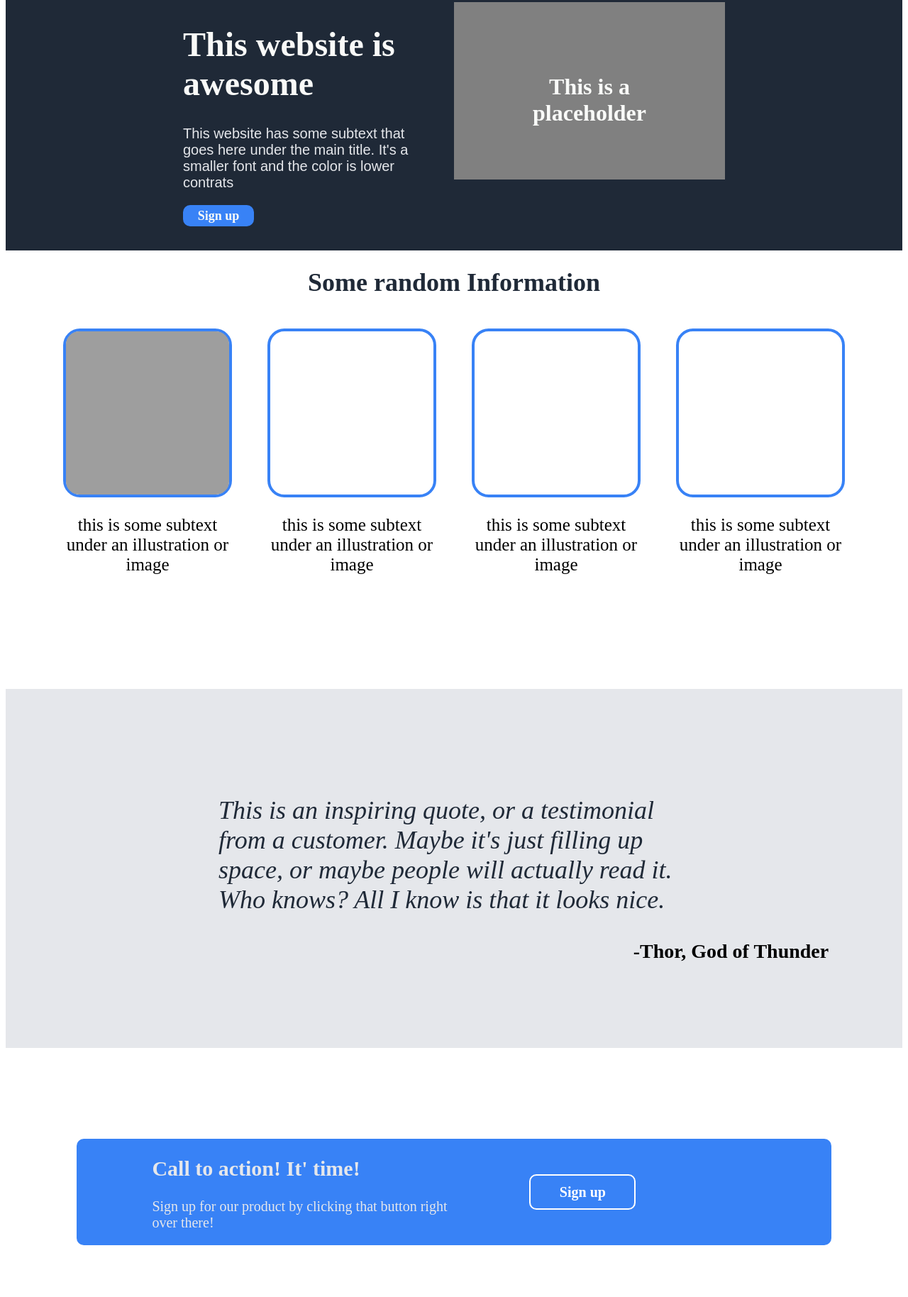
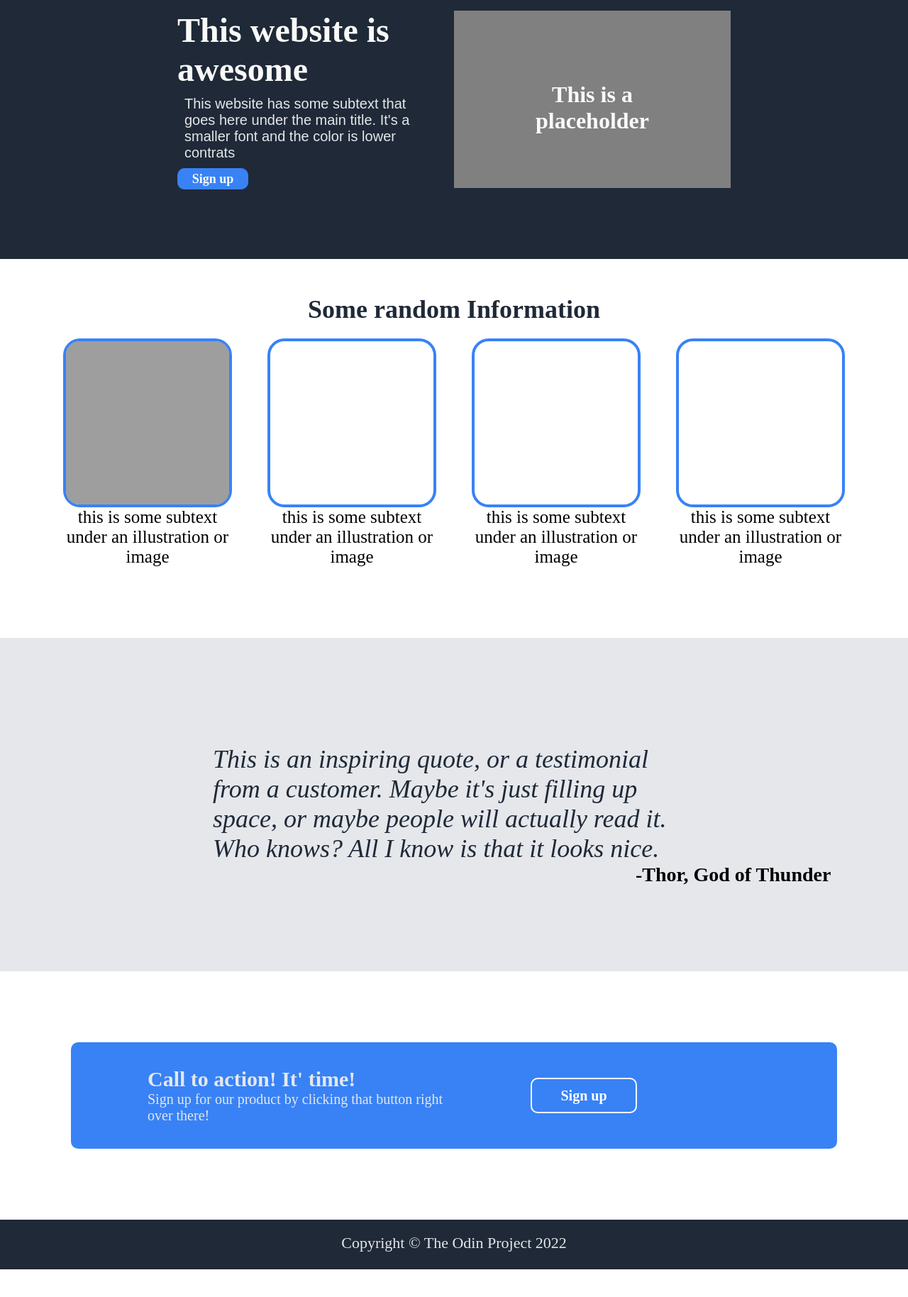
Before and after one commit to Davi-Schramm/css, a plain HTML site: page index.html in a window 1280 px wide. Shown: the part 152-1980 px from the top of the page at 71% size. After the commit the page ends 1941 px from the top, so only its background shows below. Drawn offline with Linux system fonts and the light colour scheme; grey boxes are pictures that could not be loaded.

Commit message:
added the last block and made some changes at margin and padding

```diff
--- a/index.html
+++ b/index.html
@@ -9,11 +9,11 @@
 </head>
 <body>
     <div id = "firstblock">
-        <header style="">
+        <header style="padding-top: 20px;">
             <h2 id = "headerlogo">Header Logo</h2>
             <p style="margin-left: 25.5%;" class = "headers">header link one</p>
-            <p style="" class = "headers">header link two</p>
-            <p  style="" class = "headers">header link three</p>
+            <p class = "headers">header link two</p>
+            <p class = "headers">header link three</p>
         </header>
         <div class="flex-container">
             <div id = "awesomewebsite">
@@ -25,7 +25,7 @@
                 <button class="sign">Sign up</button>
             </div>
             <div id="arandomimages">
-                <h1 style="text-align: center;padding:80px;">This is a placeholder</h1>
+                <h1 style="text-align: center;padding:100px;">This is a placeholder</h1>
             </div>
         </div>
     </div>
@@ -80,6 +80,8 @@
         </div>
     </div>
 
-
+    <div id="fifthblock">
+        <p>Copyright © The Odin Project 2022</p>
+    </div>
 </body>
 </html>
--- a/style.css
+++ b/style.css
@@ -1,6 +1,7 @@
 *{
     font-family: 'Franklin Gothic','Times New Roman', Times, serif;
-    /*border: 2px double red;*/
+    margin: 0;
+    padding:0;
 }
 
 #firstblock{
@@ -38,6 +39,10 @@
     flex:1;
 }
 
+#awesomewebsite h2,#awesomewebsite p{
+    padding: 10px;
+}
+
 #awesomewebsite h1{
     font-size: 48px;
     font-weight: bolder;
@@ -65,6 +70,7 @@
 }
 
 #headerwhite{
+    padding-top: 50px;
     text-align: center;
     font-size: 36px;
     font-weight: bolder;
@@ -143,3 +149,15 @@
 #flex-cont div{
     flex:1;
 }
+
+#fifthblock{
+    background-color: #1F2937;
+    height: 70px;
+}
+
+#fifthblock p{
+    font-size: 22px;
+    color:#E5E7EB;
+    text-align: center;
+    padding-top: 20px;
+}
```
